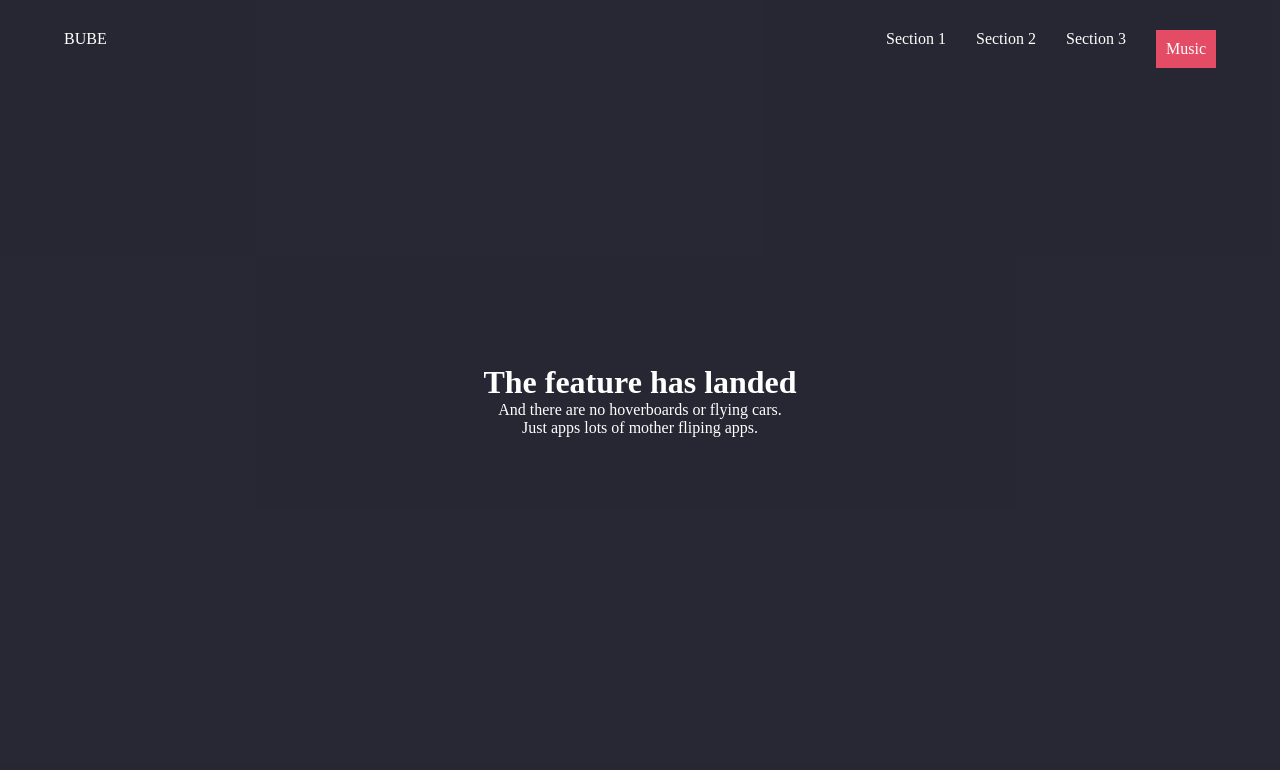
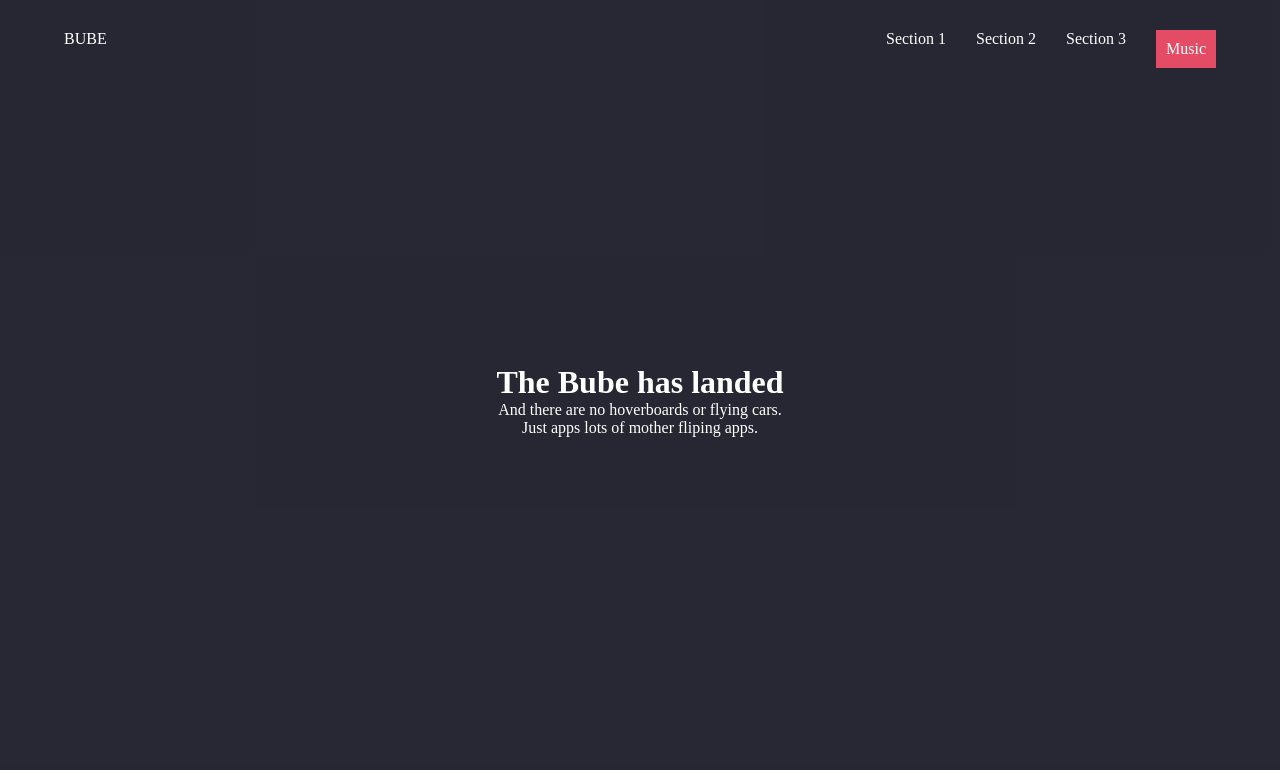
Before and after one commit to B-U-B-E/TESLA, a plain HTML site: page index.html in a window 1280 px wide. Shown: the top 770 px of the page. Drawn offline with Linux system fonts and the light colour scheme.

Commit message:
Update index.html

```diff
--- a/index.html
+++ b/index.html
@@ -369,7 +369,7 @@
 
         <div class="header">
             <div class="header-inner">
-                <h1>The feature has landed</h1>
+                <h1>The Bube has landed</h1>
                 <p>And there are no hoverboards or flying cars.</p>
                 <p>Just apps lots of mother fliping apps.</p>
             </div>
```
